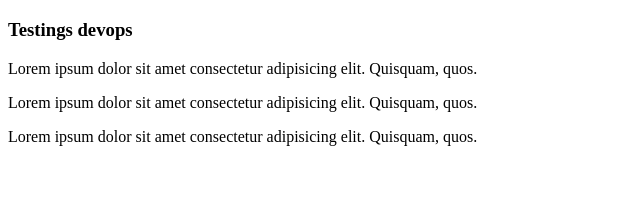
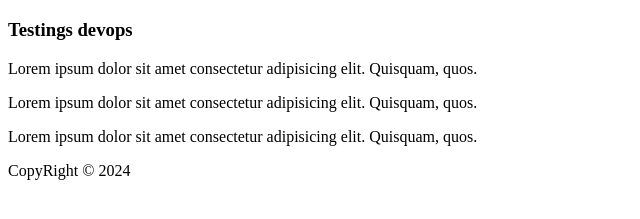
Before and after one commit to WhyRoX/2BIN-Q1-DEVOPS, a plain HTML site: page index.html in a window 1280 px wide. Shown: the part 61-280 px from the top of the page, without its empty margins (0-640 px from the left). Drawn offline with Linux system fonts and the light colour scheme.

Commit message:
add: footer

```diff
--- a/index.html
+++ b/index.html
@@ -12,4 +12,7 @@
     <p>Lorem ipsum dolor sit amet consectetur adipisicing elit. Quisquam, quos.</p>
     <p>Lorem ipsum dolor sit amet consectetur adipisicing elit. Quisquam, quos.</p>
 </body>
+<footer>
+    <p>CopyRight &copy; 2024</p>
+</footer>
 </html>
```
